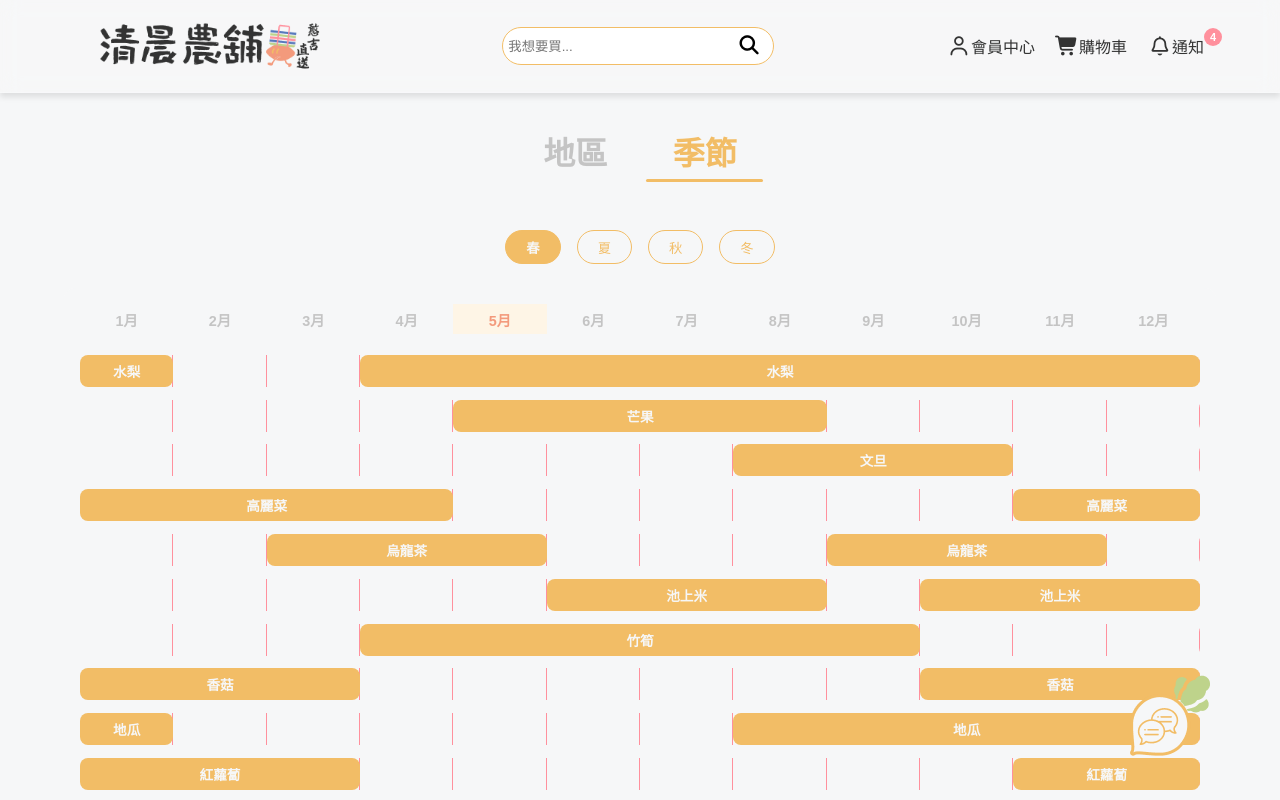
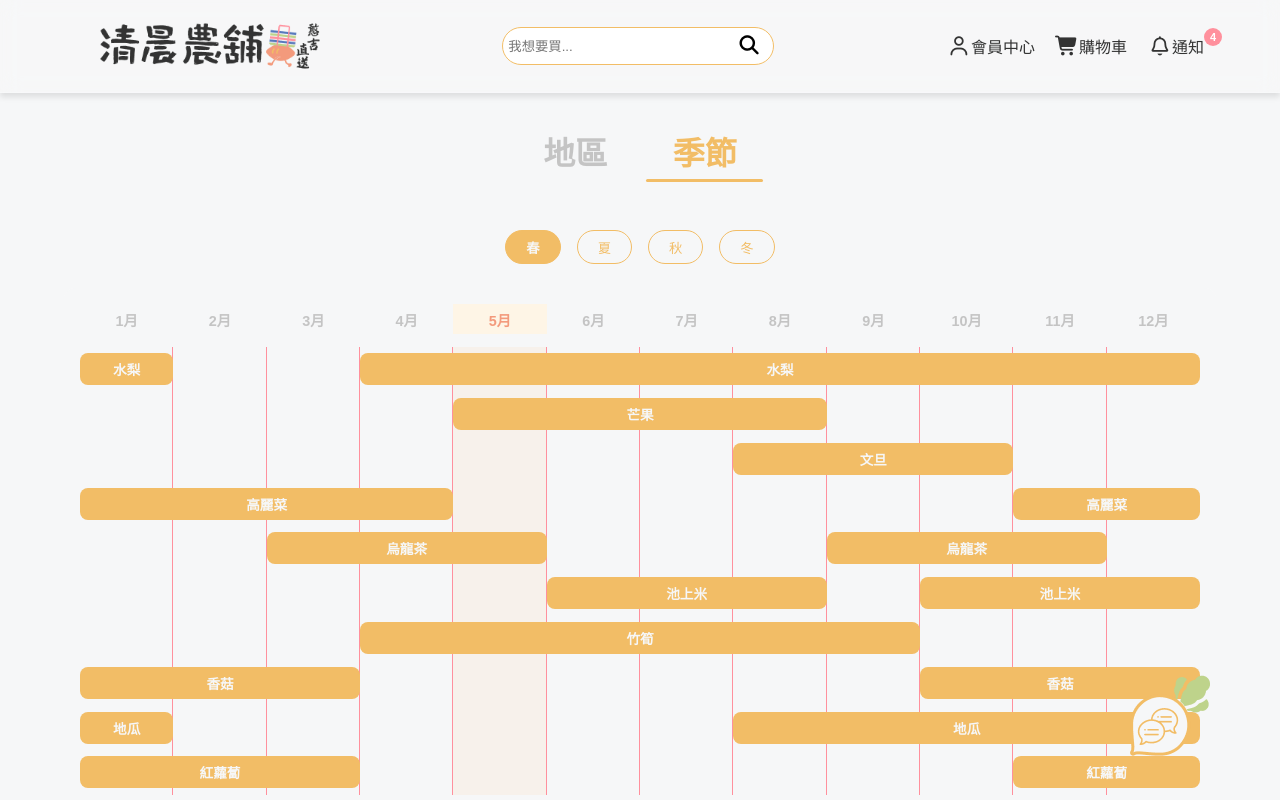
Before and after one commit to rHyThM3294/morning-farm, a Vue app: page /season in a window 1280 px wide. Shown: the top 800 px of the page. Built offline with nearby package versions, Linux system fonts and the light colour scheme.

Commit message:
將季節格線優化

```diff
--- a/src/components/mapSeason/SeasonChart.vue
+++ b/src/components/mapSeason/SeasonChart.vue
@@ -10,6 +10,17 @@
         >
           {{ m }}月
         </div>
+      </div>
+      <!-- 新增：bodyWrapper 包住格線層 + 所有 chartRow -->
+      <div class="bodyWrapper">
+        <!-- 垂直格線層，貫穿所有列 -->
+        <div class="gridOverlay" aria-hidden="true">
+          <div
+            v-for="m in months"
+            :key="m"
+            class="gridCol"
+            :class="{ highlightCol: m === currentMonth }"
+          ></div>
         </div>
         <div
           v-for="item in seasonChartData"
@@ -31,6 +42,7 @@
               @click="selectProduct(item)"
             >
               <span>{{ item.name }}</span>
+            </div>
           </div>
         </div>
       </div>
@@ -94,7 +106,7 @@ onUnmounted(() => {
 })
 const hoveredProduct = ref(null)
 function selectProduct(item) {
-  if (selectedProductId.value === item.id) return   // ✅ 已選取就不再反應
+  if (selectedProductId.value === item.id) return
   selectedProductId.value = item.id
   emit('selectProduct', item)
 }
@@ -123,42 +135,44 @@ function computeBarStyle(segment) {
     width: `${width / 12 * 100}%`
   }
 }
-function computeMobileBarStyle(segment){
-  if(!segment || segment.length === 0) return {}
+function computeMobileBarStyle(segment) {
+  if (!segment || segment.length === 0) return {}
   const start = segment[0]
   const height = segment.length
-  return{
+  return {
     top: `${(start - 1) / 12 * 100}%`,
     height: `${height / 12 * 100}%`
   }
 }
 </script>
 <style scoped>
-.seasonChart{
+.seasonChart {
   width: 100%;
   background: var(--white);
   border-radius: 12px;
   padding: 1em;
 }
-.chartDesktop{
+.chartDesktop {
   display: none;
 }
+
+/* ── 手機版 ─────────────────────────────── */
 .chartMobile {
   width: 100%;
   overflow-x: auto;
 }
-.mobileMonthColumn{
+.mobileMonthColumn {
   display: flex;
   gap: 0.5em;
   min-height: 500px;
 }
-.monthLabels{
+.monthLabels {
   display: flex;
   flex-direction: column;
   justify-content: space-between;
   padding: 0.5em 0;
 }
-.monthLabel{
+.monthLabel {
   flex: 1;
   display: flex;
   align-items: center;
@@ -167,31 +181,31 @@ function computeMobileBarStyle(segment){
   color: var(--gray);
   min-height: calc(500px / 12);
 }
-.monthLabel.current{
+.monthLabel.current {
   color: var(--firstColor);
   background: var(--backgroundColor);
   padding: 0 0.5em;
   border-radius: 4px;
 }
-.productsColumn{
+.productsColumn {
   flex: 1;
   display: flex;
   gap: 0.8em;
   overflow-x: auto;
 }
-.productColumn{
+.productColumn {
   flex: 0 0 60px;
   min-width: 60px;
   max-width: 60px;
   position: relative;
 }
-.monthCells{
+.monthCells {
   position: relative;
   width: 100%;
   height: 500px;
   border-radius: 6px;
 }
-/* 手機水平格線 */
+/* 手機：水平格線（每欄各自畫，已是水平方向所以不需要連通） */
 .monthCells::before {
   content: '';
   position: absolute;
@@ -208,9 +222,6 @@ function computeMobileBarStyle(segment){
   z-index: 0;
 }
 .mobileRangeBar {
-  z-index: 1;
-}
-.mobileRangeBar{
   position: absolute;
   left: 0;
   right: 0;
@@ -222,98 +233,113 @@ function computeMobileBarStyle(segment){
   cursor: pointer;
   transition: var(--transitionNormal);
   padding: 0.5em;
+  z-index: 1;
 }
-.mobileRangeBar.selected{
+.mobileRangeBar.selected {
   background: var(--firstColor);
   cursor: default;
   pointer-events: none;
   opacity: 0.9;
 }
-.verticalText{
+.verticalText {
   writing-mode: vertical-rl;
   text-orientation: mixed;
   font-size: 0.75em;
   font-weight: 700;
-  color:var(--white);
+  color: var(--white);
   white-space: nowrap;
 }
-@media(width>768px){
-  .chartMobile{
+
+/* ── 桌機版 ─────────────────────────────── */
+@media (width > 768px) {
+  .chartMobile {
     display: none;
   }
-  .chartDesktop{
+  .chartDesktop {
     width: 100%;
     display: flex;
     flex-direction: column;
     gap: 0.8em;
   }
-  .monthHeader{
+  .monthHeader {
     display: grid;
     grid-template-columns: repeat(12, 1fr);
     text-align: center;
     font-weight: 700;
-    margin-bottom: 0.5em;
+    margin-bottom: 0;
   }
-  .monthHeaderCell{
+  .monthHeaderCell {
     padding: 0.3em 0;
     color: var(--gray);
     font-size: 0.9em;
   }
-  .highlightMonth{
+  .highlightMonth {
     background: var(--backgroundColor);
     color: var(--firstColor);
   }
-  .chartRow{
+
+  /* bodyWrapper：格線層 + 所有 chartRow 的共同容器 */
+  .bodyWrapper {
+    position: relative;
+    display: flex;
+    flex-direction: column;
+    gap: 0.8em;
+    padding: 0.4em 0;
+  }
+
+  /* 垂直格線層：absolute 貫穿整個 bodyWrapper */
+  .gridOverlay {
+    position: absolute;
+    inset: 0;
+    display: grid;
+    grid-template-columns: repeat(12, 1fr);
+    pointer-events: none;
+    z-index: 0;
+  }
+  .gridCol {
+    border-right: 1px solid var(--secondColor, #e8e4de);
+  }
+  .gridCol:last-child {
+    border-right: none;
+  }
+  .gridCol.highlightCol {
+    background: rgba(255, 160, 60, 0.07);
+  }
+
+  .chartRow {
     display: flex;
     align-items: center;
-    gap: 1em;
+    position: relative;
+    z-index: 1;
   }
-  .monthGrid{
+  .monthGrid {
     position: relative;
     flex: 1;
     height: 32px;
     border-radius: var(--radiusNormal);
   }
-  /* 桌機垂直格線：用 outline 在 monthGrid 內畫 12 等份線 */
-  .monthGrid::before {
-    content: '';
-    position: absolute;
-    inset: 0;
-    background-image: repeating-linear-gradient(
-      to right,
-      transparent 0,
-      transparent calc(100% / 12 - 1px),
-      var(--secondColor) calc(100% / 12 - 1px),
-      var(--secondColor) calc(100% / 12)
-    );
-    border-radius: inherit;
-    pointer-events: none;
-    z-index: 0;
-  }
   .rangeBar {
-  z-index: 1; /* bar 要在格線上面 */
-}
-  .rangeBar{
     position: absolute;
     top: 0;
     bottom: 0;
-    background:var(--mainColor);
+    background: var(--mainColor);
     border-radius: var(--radiusNormal);
     display: flex;
     justify-content: center;
     align-items: center;
     font-size: 0.85em;
     cursor: pointer;
-    color:var(--white);
+    color: var(--white);
     font-weight: 700;
     transition: var(--transitionNormal);
+    z-index: 1;
   }
-  .rangeBar.hovered{
+  .rangeBar.hovered {
     background: var(--firstColor);
     transform: translateY(-2px);
     box-shadow: 0 2px 8px rgba(0,0,0,0.1);
   }
-  .rangeBar.selected{
+  .rangeBar.selected {
     background: var(--firstColor);
     cursor: default;
     pointer-events: none;
```
Lines whose indentation alone changed are shown as unchanged.
